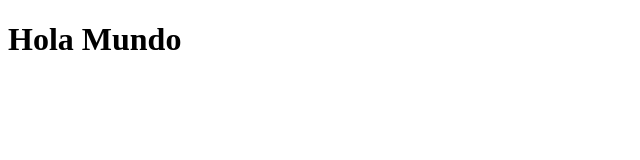
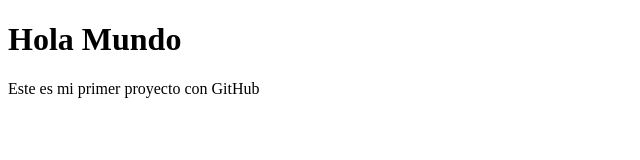
Before and after one commit to Rxxden/Bootstrap, a plain HTML site: page index.html in a window 1280 px wide. Shown: the whole page, without its empty margins (0-640 px from the left). Drawn offline with Linux system fonts and the light colour scheme.

Commit message:
Modificación de Archivo

```diff
--- a/index.html
+++ b/index.html
@@ -7,5 +7,6 @@
 </head>
 <body>
     <h1>Hola Mundo</h1>
+    <p>Este es mi primer proyecto con GitHub</p>
 </body>
 </html>
```
